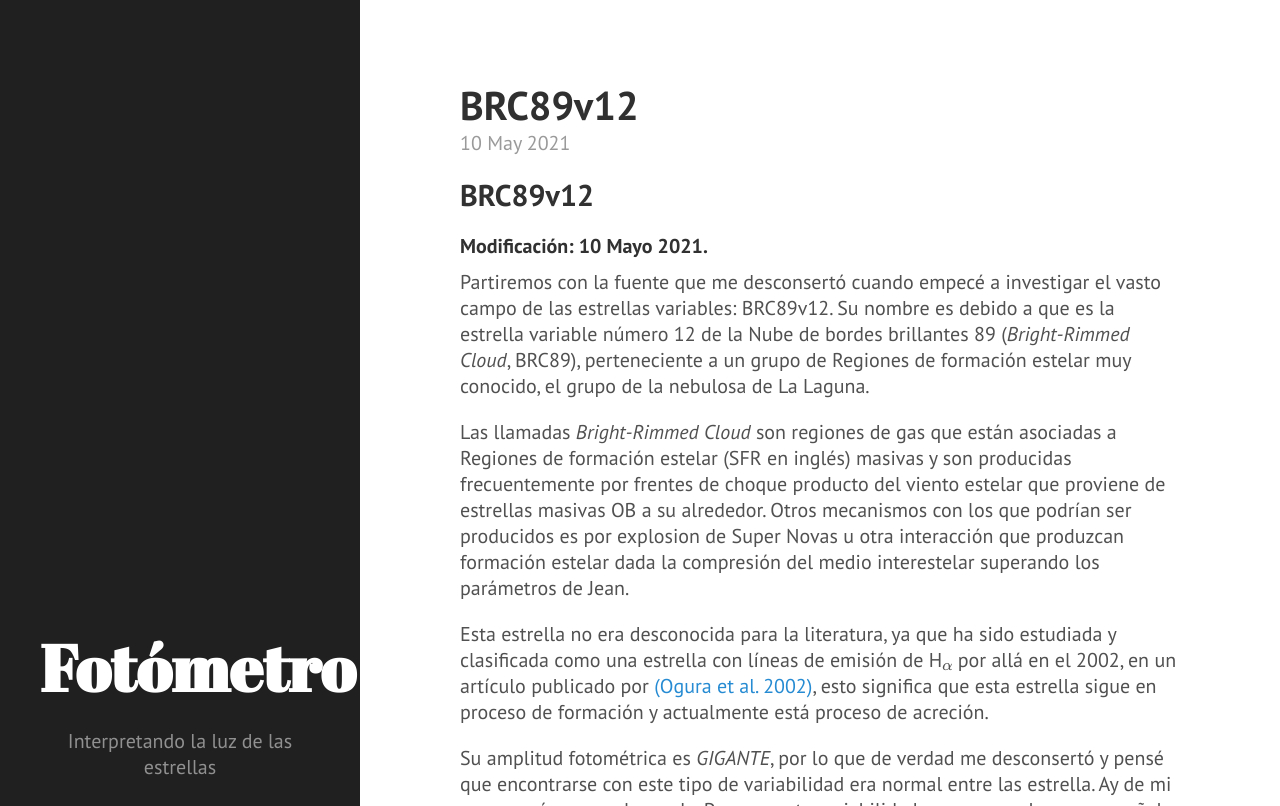
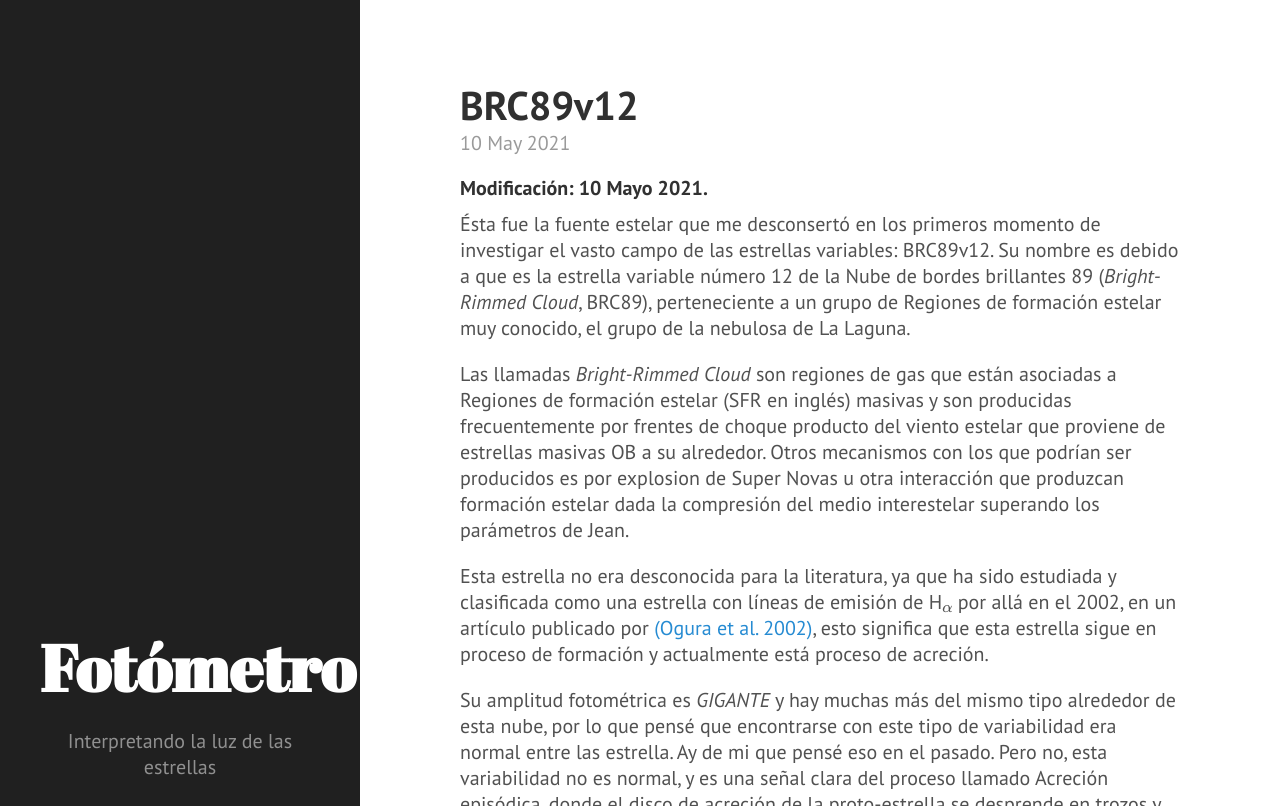
Before and after one commit to nicomedinap/nicomedinap.github.io, a Jekyll site: the page built from estrellas/_posts/2021-05-10-BRC89v12.md, in a window 1280 px wide and 1400 px high. Shown: the top 806 px of the window. Built offline with Jekyll 4.4.1, drawn with Linux system fonts in a browser that asks for light colours; formulas are drawn with MathJax 3; a script that is not in the unit is left out; some of the changed text lies outside the part shown; grey boxes are pictures that could not be loaded.

Commit message:
Update 2021-05-10-BRC89v12.md

```diff
--- a/estrellas/_posts/2021-05-10-BRC89v12.md
+++ b/estrellas/_posts/2021-05-10-BRC89v12.md
@@ -5,22 +5,15 @@
 ---
 {% include mathjax.html %}
 
-## BRC89v12
 #### Modificación: 10 Mayo 2021.
 
-Partiremos con la fuente que me desconsertó cuando empecé a investigar el vasto campo de las estrellas variables: BRC89v12. Su nombre es debido a que es la estrella variable número 12 de la Nube de bordes brillantes 89 (*Bright-Rimmed Cloud*, BRC89), perteneciente a un grupo de Regiones de formación estelar muy conocido, el grupo de la nebulosa de La Laguna.
+Ésta fue la fuente estelar que me desconsertó en los primeros momento de investigar el vasto campo de las estrellas variables: BRC89v12. Su nombre es debido a que es la estrella variable número 12 de la Nube de bordes brillantes 89 (*Bright-Rimmed Cloud*, BRC89), perteneciente a un grupo de Regiones de formación estelar muy conocido, el grupo de la nebulosa de La Laguna.
 
 Las llamadas *Bright-Rimmed Cloud* son regiones de gas que están asociadas a Regiones de formación estelar (SFR en inglés) masivas y son producidas frecuentemente por frentes de choque producto del viento estelar que proviene de estrellas masivas OB a su alrededor. Otros mecanismos con los que podrían ser producidos es por explosion de Super Novas u otra interacción que produzcan formación estelar dada la compresión del medio interestelar superando los parámetros de Jean.
 
 Esta estrella no era desconocida para la literatura, ya que ha sido estudiada y clasificada como una estrella con líneas de emisión de H$_\alpha$ por allá en el 2002, en un artículo publicado por [(Ogura et al. 2002)](http://simbad.u-strasbg.fr/simbad/sim-id?Ident=%402517934&Name=%5bOSP2002%5d%20BRC%2089%20%209&submit=submit){:target="_blank"}, esto significa que esta estrella sigue en proceso de formación y actualmente está proceso de acreción.
 
-Su amplitud fotométrica es *GIGANTE*, por lo que de verdad me desconsertó y pensé que encontrarse con este tipo de variabilidad era normal entre las estrella. Ay de mi que pensé eso en el pasado. Pero no, esta variabilidad no es normal, y es una señal clara del proceso llamado Acreción episódica, donde el disco de acreción de la proto-estrella se desprende en trozos y la acreción no es constante. Los cambios drásticos de su brillo suceden cuando el proceso de acreción comienza y se detiene.
-
-### Propiedades básicas conocidas:
-- Coordenadas:  Ra=$272.478^{\circ}$,  Dec=$-24.09553^{\circ}$
-- Magnitud promedio en banda $K_s=$14.23 [mag]
-- Amplitud fotométrica: $\Delta K_{s}=$ 3.813 [mag]
-- Tipo asociado: Estrella jóven Eruptiva
+Su amplitud fotométrica es *GIGANTE* y hay muchas más del mismo tipo alrededor de esta nube, por lo que pensé que encontrarse con este tipo de variabilidad era normal entre las estrella. Ay de mi que pensé eso en el pasado. Pero no, esta variabilidad no es normal, y es una señal clara del proceso llamado Acreción episódica, donde el disco de acreción de la proto-estrella se desprende en trozos y la acreción no es constante. Los cambios drásticos de su brillo suceden cuando el proceso de acreción comienza y se detiene.
 
  10 de Enero del 2010 | 12 de Marzo del 2015
 :---: | :---:
@@ -28,3 +21,9 @@
 
 Serie de tiempo de BRC89v12
 <img src="https://raw.githubusercontent.com/nicomedinap/nicomedinap.github.io/master/imagenes/BRC89v12/BRC89v12_lc.png" width="700" height="170" />
+
+### Propiedades básicas conocidas:
+- Coordenadas:  Ra=$272.478^{\circ}$,  Dec=$-24.09553^{\circ}$
+- Magnitud promedio en banda $K_s=$14.23 [mag]
+- Amplitud fotométrica: $\Delta K_{s}=$ 3.813 [mag]
+- Tipo asociado: Estrella jóven Eruptiva
```
